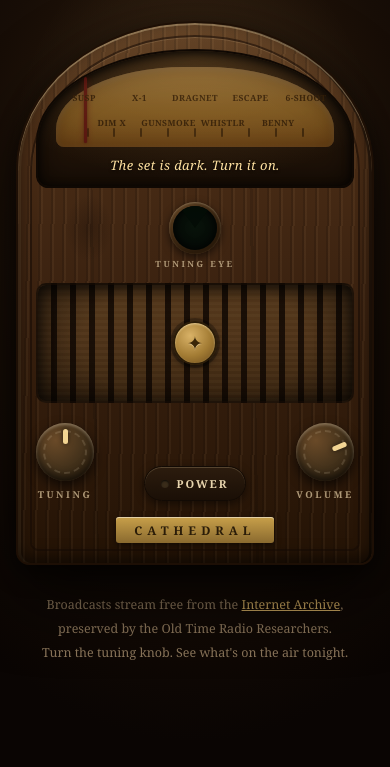
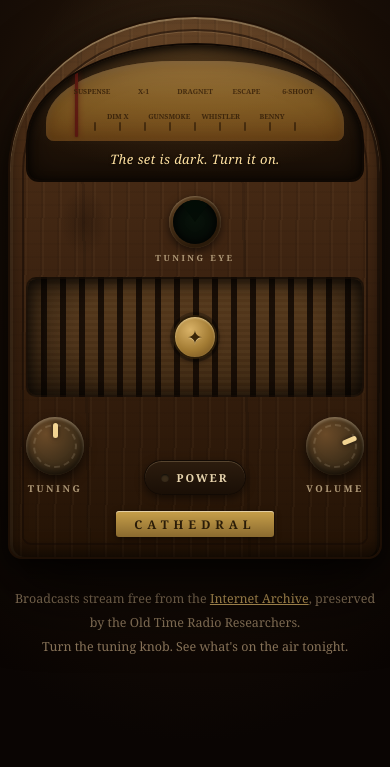
Before and after one commit to s6ggrpgrzf-droid/Cathedral, a plain HTML site: page index.html in a window 390 px wide. Shown: the part 77-844 px from the top of the page. Drawn offline with Linux system fonts and the light colour scheme.

Commit message:
Cathedral fix 6: true dial names, softened grain, band narrowed into the arch

```diff
--- a/app.js
+++ b/app.js
@@ -135,8 +135,8 @@
   }
 
   /* ---------- tuning: sweep the dial, snap to the nearest station ---------- */
-  function stationPos(i) { return 7 + (i / Math.max(1, stations.length - 1)) * 86; }
-  var sweepPos = 7;        // needle position in % while sweeping (7..93)
+  function stationPos(i) { return 13 + (i / Math.max(1, stations.length - 1)) * 74; }
+  var sweepPos = 13;       // needle position in % while sweeping (13..87)
   var sweeping = false;
 
   function distToNearest(pos) {
@@ -149,14 +149,14 @@
   }
 
   function sweepMove(pos) {
-    sweepPos = Math.min(93, Math.max(7, pos));
+    sweepPos = Math.min(87, Math.max(13, pos));
     sweeping = true;
     var n = distToNearest(sweepPos);
     needle.style.left = sweepPos + "%";
     status.textContent = n.dist < 2 ? stations[n.idx].name + "…" : "Tuning…";
     document.body.classList.remove("listening");
     // static swells between stations, dies as you approach one
-    var spacing = stations.length > 1 ? 86 / (stations.length - 1) : 86;
+    var spacing = stations.length > 1 ? 74 / (stations.length - 1) : 74;
     var ratio = Math.min(1, n.dist / (spacing / 2));
     hiss(Math.min(0.2, 0.02 + 0.18 * ratio), 0.04);
     whistle(ratio);
@@ -251,7 +251,7 @@
       try { glass.setPointerCapture(e.pointerId); } catch (err) {}
       var r = glass.getBoundingClientRect(), movedY = 0;
       player.pause(); tuneGen++;
-      function toPos(ev) { return 7 + ((ev.clientX - r.left) / r.width) * 86; }
+      function toPos(ev) { return 13 + ((ev.clientX - r.left) / r.width) * 74; }
       sweepMove(toPos(e));
       function mv(ev) { sweepMove(toPos(ev)); }
       function up() {
--- a/index.html
+++ b/index.html
@@ -41,7 +41,8 @@
     background:
       linear-gradient(180deg, rgba(255,220,160,.10), rgba(255,220,160,0) 20%),
       radial-gradient(ellipse 34px 48px at 20% 38%, rgba(18,9,4,.28), transparent 70%),
-      repeating-linear-gradient(91deg, rgba(14,7,3,.16) 0 2px, rgba(255,205,145,.05) 2px 4px, transparent 4px 12px),
+      repeating-linear-gradient(91deg, rgba(14,7,3,.09) 0 2px, rgba(255,205,145,.03) 2px 4px, transparent 4px 17px),
+      repeating-linear-gradient(0deg, rgba(20,10,4,.05) 0 2px, transparent 2px 13px),
       repeating-linear-gradient(89deg, transparent 0 78px, rgba(0,0,0,.12) 78px 81px, transparent 81px 160px),
       linear-gradient(180deg,#54341a 0%,#3b2210 50%,#241305 100%);
     border:2px solid #1d0f05;
@@ -99,8 +100,8 @@
   .dial-labels{position:absolute; inset:0; z-index:2;}
   .dial-labels span{
     position:absolute; transform:translate(-50%,-50%);
-    font-size:8.5px; font-weight:700; letter-spacing:.4px; color:#4a2c08;
-    text-align:center; width:58px; line-height:1.25; white-space:normal;
+    font-size:7.5px; font-weight:700; letter-spacing:.3px; color:#4a2c08;
+    text-align:center; width:48px; line-height:1.3; white-space:normal;
   }
   .dial-ticks{position:absolute; left:4px; right:4px; bottom:2px; height:9px;}
   .dial-ticks i{position:absolute; bottom:0; width:2px; height:9px; border-radius:1px;
@@ -206,9 +207,10 @@
   footer a{color:#c8a45e;}
 
   @media (max-width:640px){
-    .radio{padding:26px 18px 20px;}
+    body{padding:24px 8px 36px;}
+    .radio{padding:26px 16px 20px;}
     .knob{width:58px; height:58px;}
-    .dial-labels span{font-size:8.5px; width:52px;}
+    .dial-labels span{font-size:7px; width:46px; letter-spacing:0;}
     .grille{height:120px;}
   }
   /* landscape phones: compress the set so everything working fits the height */
--- a/stations.json
+++ b/stations.json
@@ -1 +1 @@
-{"stations": [{"collections": ["OTRR_Suspense_Singles_By_Year_1948"], "dial": "SUSP", "name": "Suspense", "tag": "Radio's outstanding theater of thrills"}, {"collections": ["OTRR_Dimension_X_Singles"], "dial": "DIM X", "name": "Dimension X", "tag": "Adventures in time and space"}, {"collections": ["OTRR_X_Minus_One_Singles"], "dial": "X-1", "name": "X Minus One", "tag": "Science fiction from the far future"}, {"collections": ["OTRR_Gunsmoke_Singles"], "dial": "GUNSMOKE", "name": "Gunsmoke", "tag": "The story of the violence that moved west"}, {"collections": ["OTRR_Dragnet_Singles"], "dial": "DRAGNET", "name": "Dragnet", "tag": "The story you are about to hear is true"}, {"collections": ["OTRR_Whistler_Singles"], "dial": "WHISTLR", "name": "The Whistler", "tag": "I am the Whistler, and I know many things"}, {"collections": ["OTRR_Escape_Singles"], "dial": "ESCAPE", "name": "Escape", "tag": "Tired of the everyday grind?"}, {"collections": ["OTRR_Jack_Benny_Singles_1947-1948"], "dial": "BENNY", "name": "The Jack Benny Program", "tag": "Comedy with Jack, Mary, Rochester and the gang"}, {"collections": ["OTRR_The_Six_Shooter_Singles"], "dial": "6-SHOOT", "name": "The Six Shooter", "tag": "James Stewart as Britt Ponset"}]}
+{"stations": [{"collections": ["OTRR_Suspense_Singles_By_Year_1948"], "dial": "SUSPENSE", "name": "Suspense", "tag": "Radio's outstanding theater of thrills"}, {"collections": ["OTRR_Dimension_X_Singles"], "dial": "DIM X", "name": "Dimension X", "tag": "Adventures in time and space"}, {"collections": ["OTRR_X_Minus_One_Singles"], "dial": "X-1", "name": "X Minus One", "tag": "Science fiction from the far future"}, {"collections": ["OTRR_Gunsmoke_Singles"], "dial": "GUNSMOKE", "name": "Gunsmoke", "tag": "The story of the violence that moved west"}, {"collections": ["OTRR_Dragnet_Singles"], "dial": "DRAGNET", "name": "Dragnet", "tag": "The story you are about to hear is true"}, {"collections": ["OTRR_Whistler_Singles"], "dial": "WHISTLER", "name": "The Whistler", "tag": "I am the Whistler, and I know many things"}, {"collections": ["OTRR_Escape_Singles"], "dial": "ESCAPE", "name": "Escape", "tag": "Tired of the everyday grind?"}, {"collections": ["OTRR_Jack_Benny_Singles_1947-1948"], "dial": "BENNY", "name": "The Jack Benny Program", "tag": "Comedy with Jack, Mary, Rochester and the gang"}, {"collections": ["OTRR_The_Six_Shooter_Singles"], "dial": "6-SHOOT", "name": "The Six Shooter", "tag": "James Stewart as Britt Ponset"}]}
```
